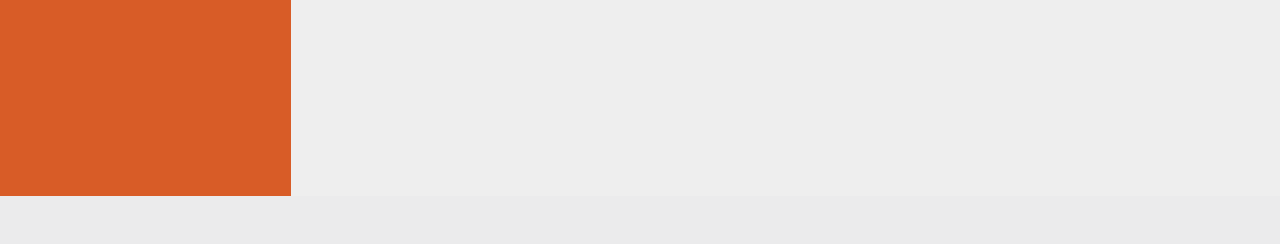
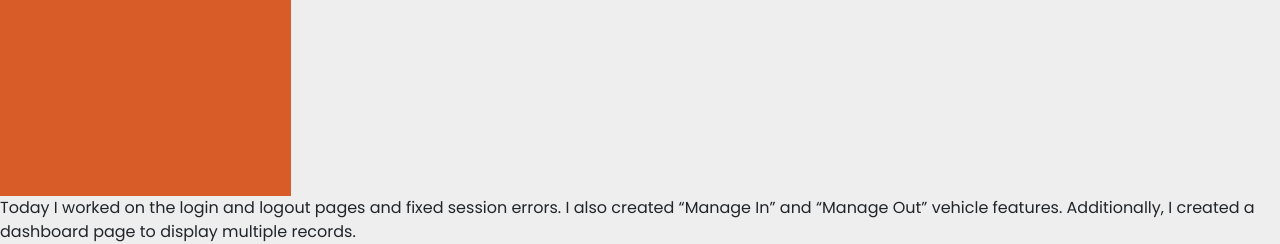
Before and after one commit to harshmodi266/Vehicle-Parking-System, a PHP site: page /vehicle-parking-yb/dashboard.php in a window 1280 px wide. Shown: the part 604-848 px from the top of the page. Before the commit the page ends 800 px from the top, so only its background shows below. Run offline with PHP 8.4, Linux system fonts and the light colour scheme; a user stored in the database is signed in; some libraries are stand-ins or nearby versions.

Commit message:
updations

```diff
--- a/script/dashboard.php
+++ b/script/dashboard.php
@@ -163,3 +163,6 @@ include "header.php";
     </div>
 </div>
 <?php include "footer.php" ?>
+Today I worked on the login and logout pages and fixed session errors.
+I also created “Manage In” and “Manage Out” vehicle features.
+Additionally, I created a dashboard page to display multiple records.
```
